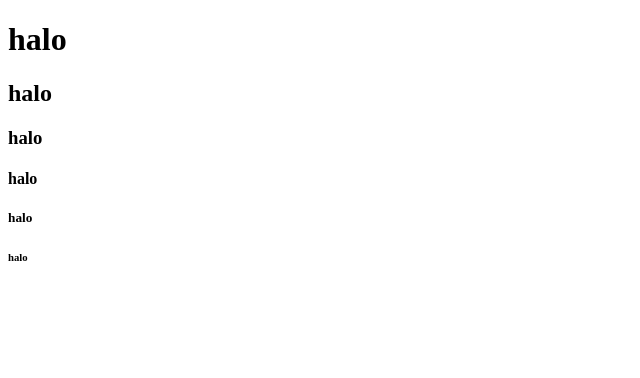
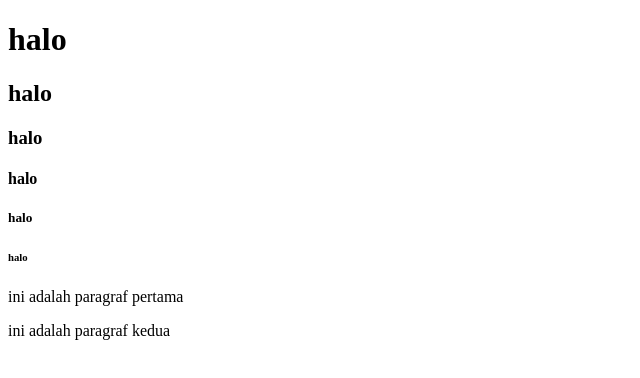
Before and after one commit to HEXS1010/learn, a plain HTML site: page html/text-element/index.html in a window 1280 px wide. Shown: the whole page, without its empty margins (0-640 px from the left). Drawn offline with Linux system fonts and the light colour scheme.

Commit message:
belajar tag p

```diff
--- a/html/text-element/index.html
+++ b/html/text-element/index.html
@@ -16,5 +16,9 @@
     <!-- heading memiliki ukurannya masing masing, semakin besar semakan kecil ukurannya -->
     <!-- h1 hanya digunakan satu kali dalam satu halaman sebagia judul -->
     <!-- sisanya digunakan untuk membuat struktur dan hierari konten -->
+
+    <!-- kalau tag p hanya untuk menulis biasa -->
+     <p>ini adalah paragraf pertama</p>
+     <p>ini adalah paragraf kedua</p>
   </body>
 </html>
```
